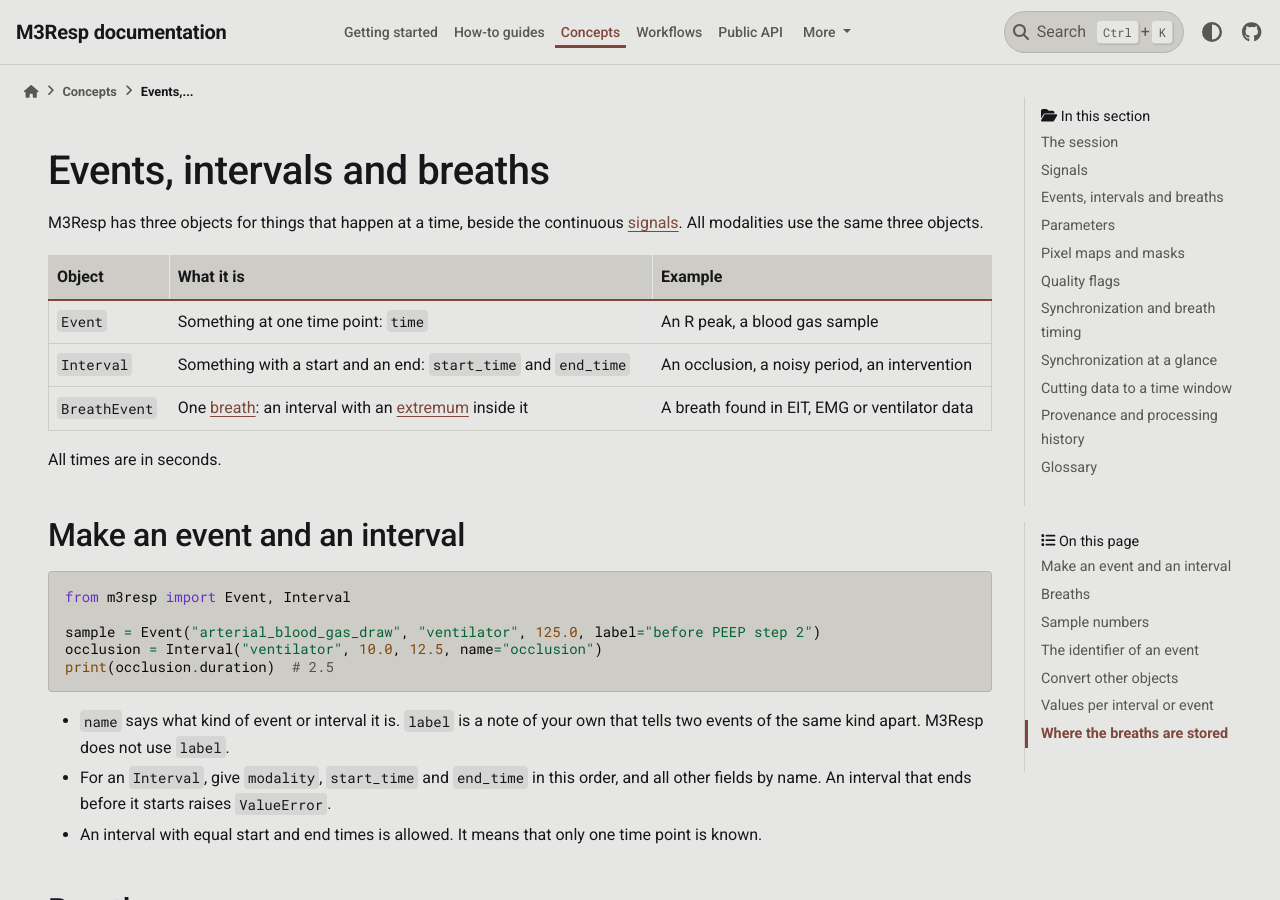
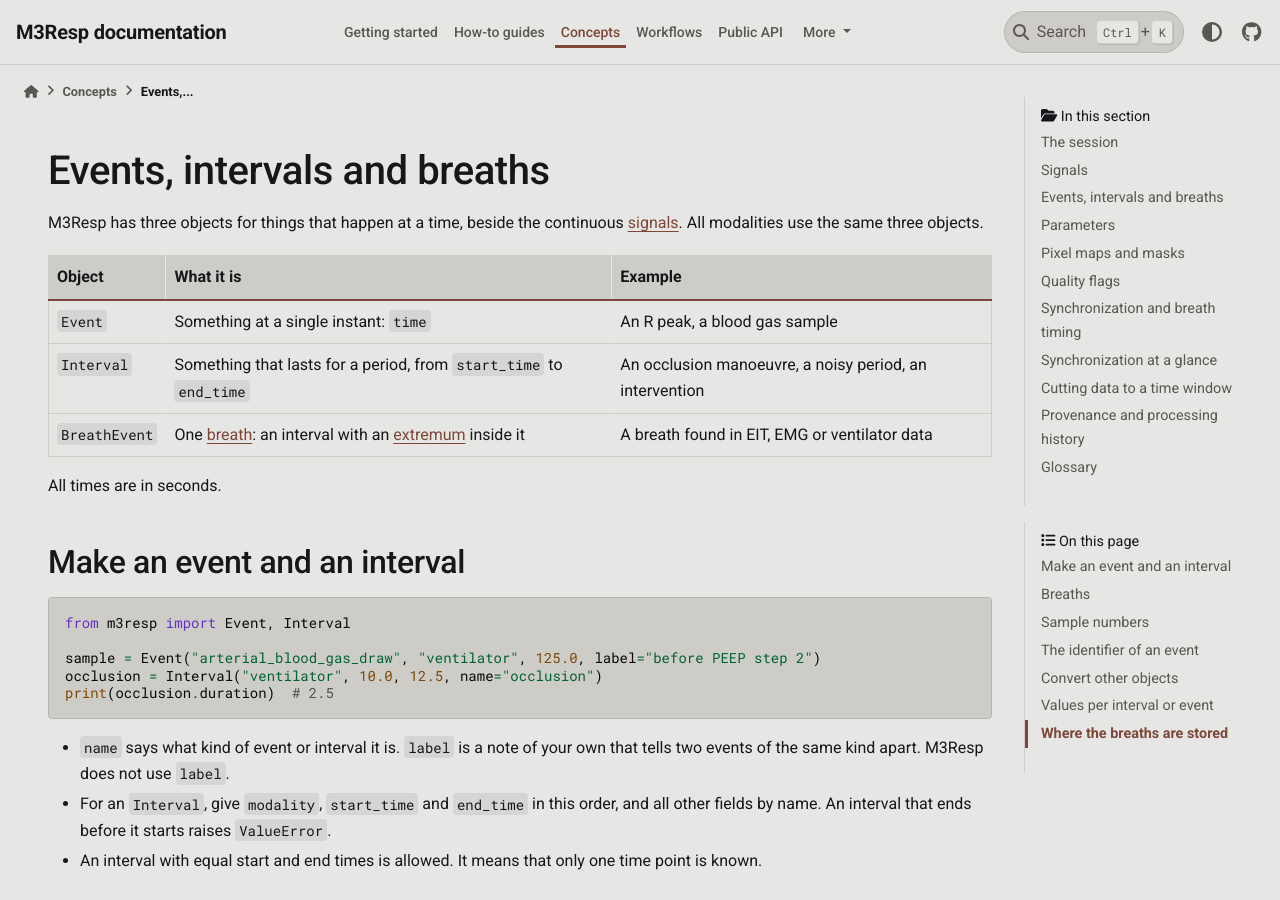
Before and after one commit to M3RESP/m3resp, a Sphinx documentation site: the page built from docs/concepts/events-and-breaths.md, in a window 1280 px wide and 900 px high. Built offline with Sphinx 7.4.7 and the PyData theme 0.15.4, drawn with Linux system fonts in a browser that asks for light colours; pages that are not in the unit, such as notebooks, are missing from menus.

Commit message:
docs: improve clarity in events and intervals descriptions

```diff
--- a/docs/concepts/events-and-breaths.md
+++ b/docs/concepts/events-and-breaths.md
@@ -4,8 +4,8 @@
 
 | Object | What it is | Example |
 |---|---|---|
-| `Event` | Something at one time point: `time` | An R peak, a blood gas sample |
-| `Interval` | Something with a start and an end: `start_time` and `end_time` | An occlusion, a noisy period, an intervention |
+| `Event` | Something at a single instant: `time` | An R peak, a blood gas sample |
+| `Interval` | Something that lasts for a period, from `start_time` to `end_time` | An occlusion manoeuvre, a noisy period, an intervention |
 | `BreathEvent` | One {term}`breath`: an interval with an {term}`extremum` inside it | A breath found in EIT, EMG or ventilator data |
 
 All times are in seconds.
```
